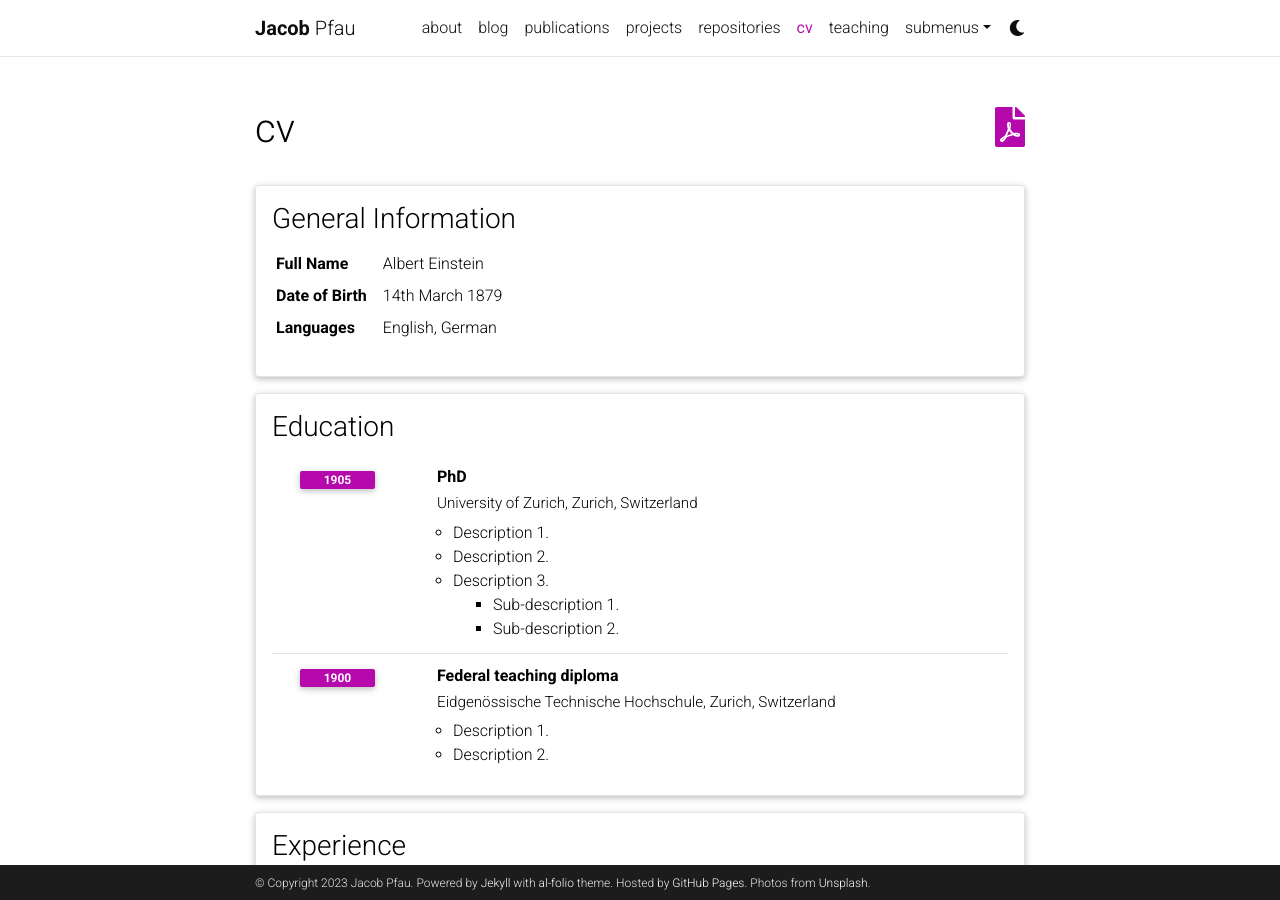
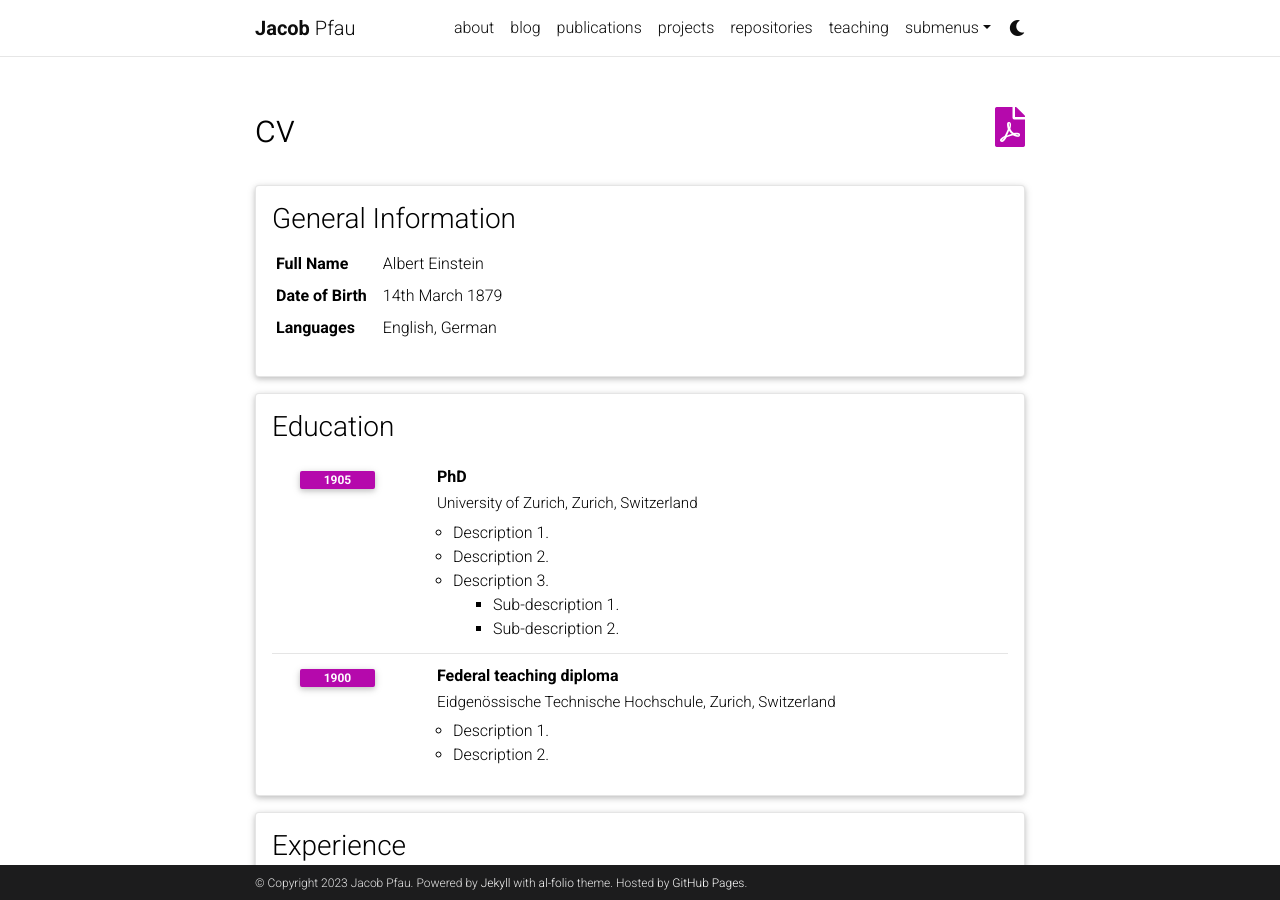
Before and after one commit to JacobPfau/jacobpfau.github.io, a Jekyll site: the page built from _pages/cv.md, in a window 1280 px wide and 900 px high. Built offline with Jekyll 4.4.1, drawn with Linux system fonts in a browser that asks for light colours; full-size pictures stand in for the smaller copies a plugin makes; comment, search, counter and statistics services are not loaded; a style sheet for code colours, icons or effects is not loaded; part of the change alters nothing that is shown.

```diff
--- a/_config.yml
+++ b/_config.yml
@@ -12,7 +12,6 @@ description: > # the ">" symbol means to ignore newlines until "footer_text:"
 footer_text: >
   Powered by <a href="https://jekyllrb.com/" target="_blank">Jekyll</a> with <a href="https://github.com/alshedivat/al-folio">al-folio</a> theme.
   Hosted by <a href="https://pages.github.com/" target="_blank">GitHub Pages</a>.
-  Photos from <a href="https://unsplash.com" target="_blank">Unsplash</a>.
 keywords: jekyll, jekyll-theme, academic-website, portfolio-website  # add your own keywords or leave empty
 
 lang: en # the language of your site (for example: en, fr, cn, ru, etc.)
--- a/_pages/cv.md
+++ b/_pages/cv.md
@@ -2,7 +2,7 @@
 layout: cv
 permalink: /cv/
 title: cv
-nav: true
+nav: false
 nav_order: 4
 cv_pdf: example_pdf.pdf
 ---
```
